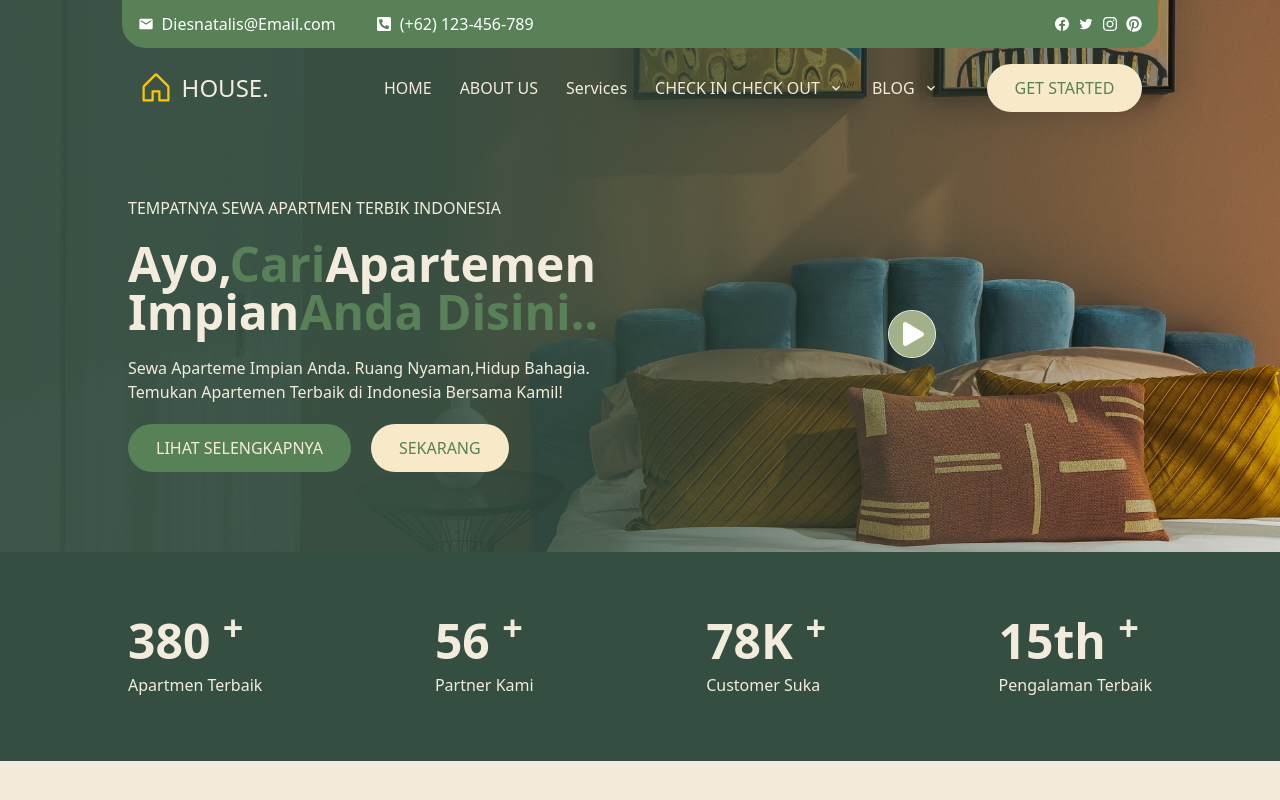
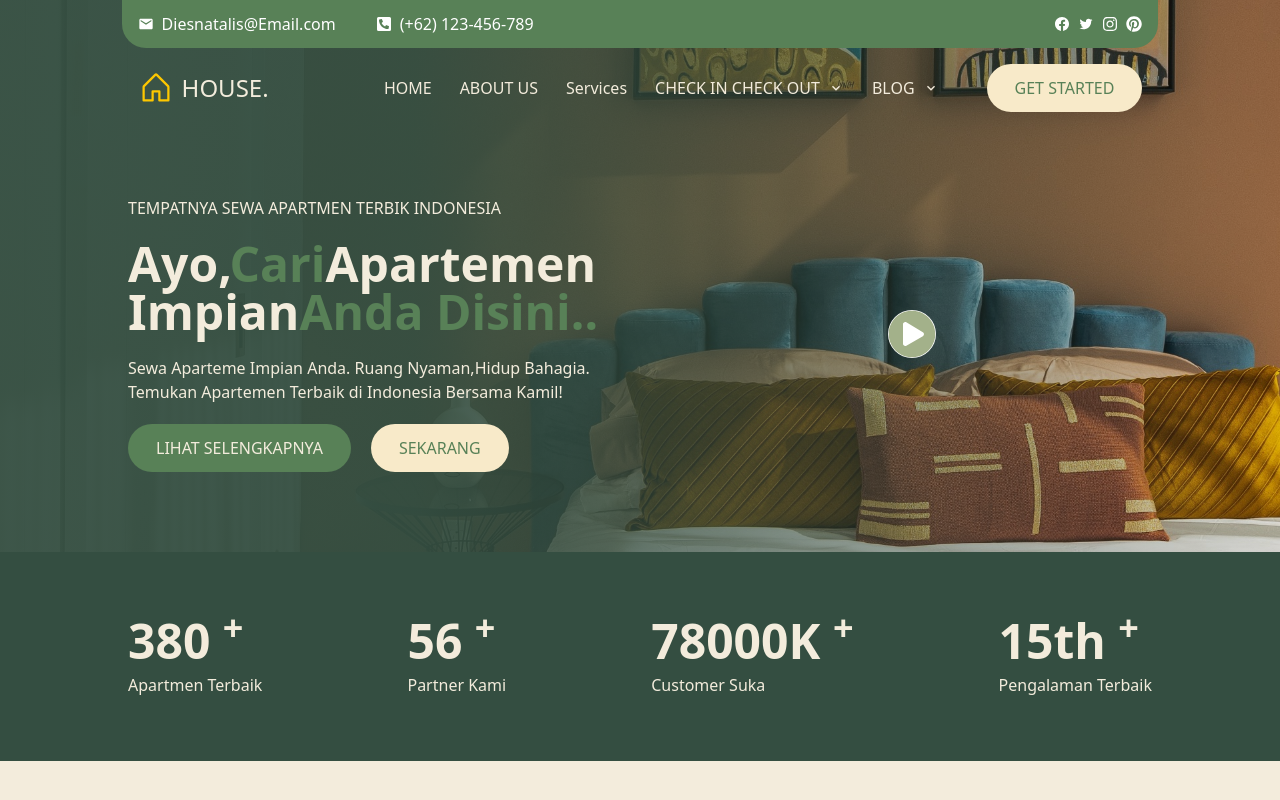
Before and after one commit to Abelmekonn/real_estate, a React (Vite) app: page / in a window 1280 px wide. Shown: the top 800 px of the page. Built offline with nearby package versions, Linux system fonts and the light colour scheme.

Commit message:
Add animated counter component to CounterStat for dynamic display of statistics

```diff
--- a/src/Components/CounterStat.jsx
+++ b/src/Components/CounterStat.jsx
@@ -1,4 +1,30 @@
-import React from "react";
+import React, { useEffect, useState } from "react";
+
+function Counter({ end, suffix = "", duration = 2000 }) {
+	const [count, setCount] = useState(0);
+
+	useEffect(() => {
+		let start = 0;
+		const increment = end / (duration / 16);
+		const handle = setInterval(() => {
+			start += increment;
+			if (start >= end) {
+				setCount(end);
+				clearInterval(handle);
+			} else {
+				setCount(Math.floor(start));
+			}
+		}, 16);
+		return () => clearInterval(handle);
+	}, [end, duration]);
+
+	return (
+		<span>
+			{count}
+			{suffix}
+		</span>
+	);
+}
 
 function CounterStat() {
 	return (
@@ -6,25 +32,25 @@ function CounterStat() {
 			<div className="flex justify-between items-center w-9/10 md:w-8/10 mx-auto  text-[#F3ECDC]">
 				<div className="">
 					<div className="mb-2 text-2xl md:text-5xl font-bold">
-						380 <sup>+</sup>
+						<Counter end={380} /> <sup>+</sup>
 					</div>
 					<div>Apartmen Terbaik</div>
 				</div>
 				<div>
 					<div className="mb-2 text-2xl md:text-5xl font-bold">
-						56 <sup>+</sup>
+						<Counter end={56} /> <sup>+</sup>
 					</div>
 					<div>Partner Kami</div>
 				</div>
 				<div>
 					<div className="mb-2 text-2xl md:text-5xl font-bold">
-						78K <sup>+</sup>
+						<Counter end={78000} suffix="K" /> <sup>+</sup>
 					</div>
 					<div>Customer Suka</div>
 				</div>
 				<div>
 					<div className="mb-2 text-2xl md:text-5xl font-bold">
-						15th <sup>+</sup>
+						<Counter end={15} suffix="th" /> <sup>+</sup>
 					</div>
 					<div>Pengalaman Terbaik</div>
 				</div>
```
